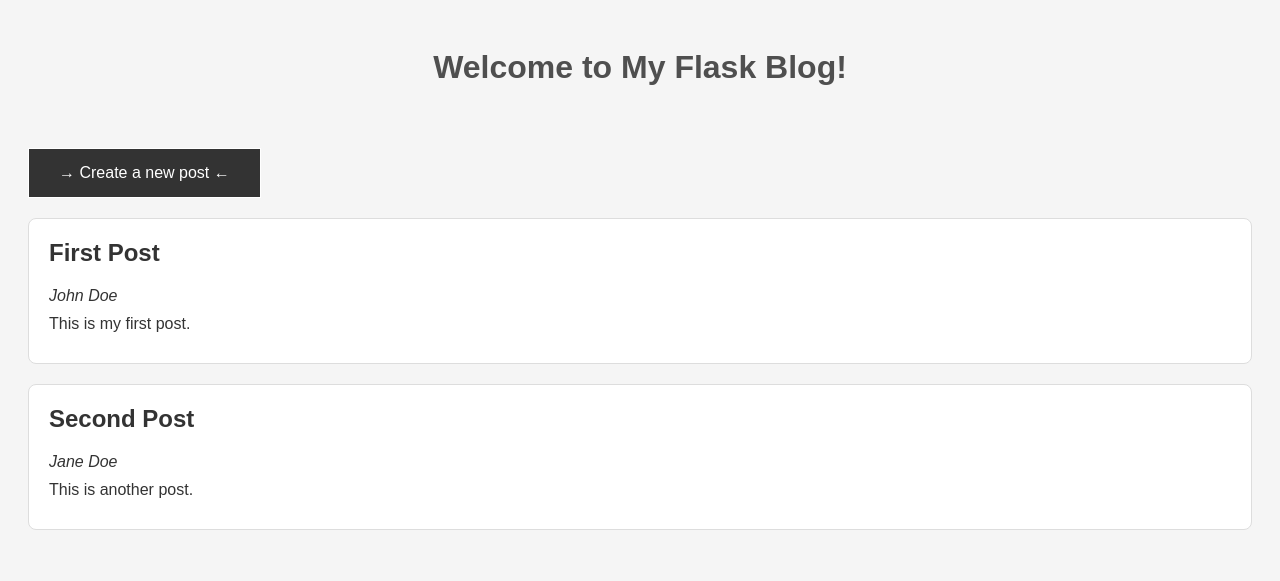
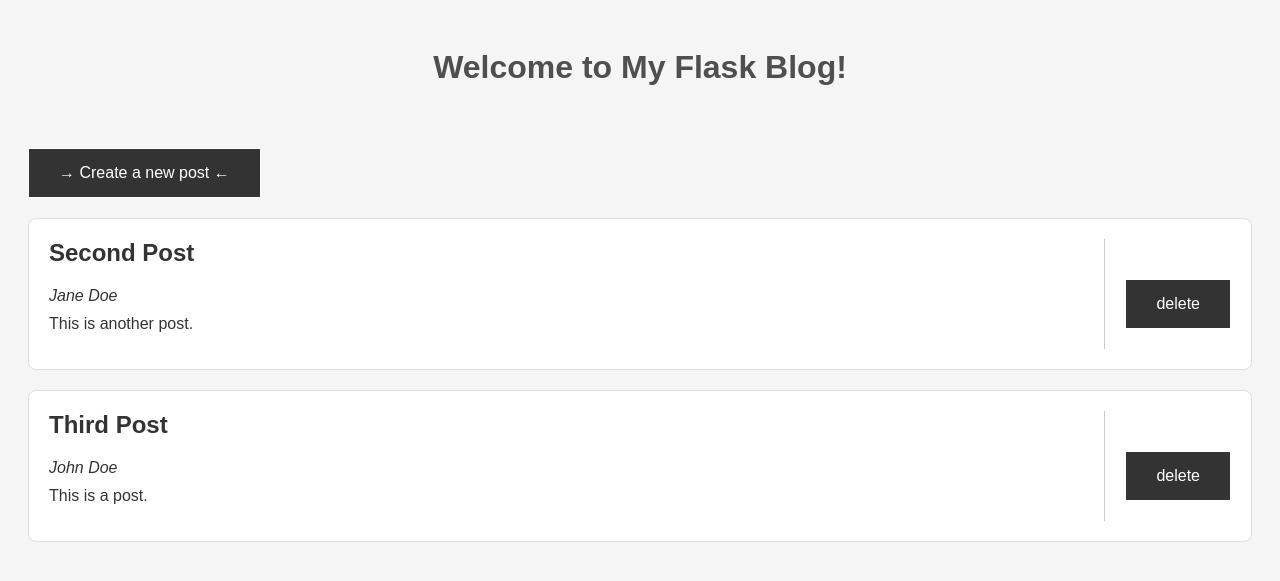
Before and after one commit to maleika-waigel/masterblog-de, a Flask app: page / in a window 1280 px wide. Shown: the top 581 px of the page. Run offline with Flask 3, Linux system fonts and the light colour scheme.

Commit message:
Route zum Löschen von Blogbeiträgen implementiert

```diff
--- a/app.py
+++ b/app.py
@@ -5,23 +5,48 @@ app = Flask(__name__)
 
 
 def load_posts():
+    """Lade alle Blogbeiträge aus der JSON-Datei.
+
+    Returns:
+        list: Eine Liste mit den gespeicherten Blogbeiträgen.
+    """
     with open('data/posts.json', 'r', encoding="utf-8") as file:
         return json.load(file)
 
 
 def save_posts(posts):
+    """Speichere die Blogbeiträge in der JSON-Datei.
+
+    Args:
+        posts (list): Liste der zu speichernden Blogbeiträge.
+    """
     with open("data/posts.json", "w", encoding="utf-8") as newfile:
         json.dump(posts, newfile, indent=3)
 
 
 @app.route('/')
 def index():
+    """Lade die Blogbeiträge und zeige sie auf der Startseite an.
+
+    Returns:
+        str: Gerendertes HTML-Template der Startseite.
+    """
     current_posts = load_posts()
     return render_template('index.html', posts=current_posts)
 
 
 @app.route('/add', methods=['GET', 'POST'])
 def add():
+    """Zeige das Formular an oder füge einen neuen Blogbeitrag hinzu.
+
+    Bei einer GET-Anfrage wird das Formular angezeigt.
+    Bei einer POST-Anfrage werden die Formulardaten ausgelesen,
+    eine eindeutige ID vergeben und der neue Beitrag gespeichert.
+
+    Returns:
+        str | Response: Gerendertes Formular bei GET oder
+            Weiterleitung zur Startseite bei POST.
+    """
     current_posts = load_posts()
 
     if request.method == 'POST':
@@ -53,5 +78,27 @@ def add():
     return render_template('add.html')
 
 
+@app.route('/delete/<int:post_id>')
+def delete(post_id):
+    """Lösche einen Blogbeitrag anhand seiner ID.
+
+    Args:
+        post_id (int): ID des zu löschenden Blogbeitrags.
+
+    Returns:
+        Response: Weiterleitung zur Startseite.
+    """
+    posts = load_posts()
+
+    for post in posts:
+        if post['id'] == post_id:
+            posts.remove(post)
+            break
+
+    save_posts(posts)
+
+    return redirect(url_for('index'))
+
+
 if __name__ == '__main__':
     app.run(host="0.0.0.0", port=5002, debug=True)
--- a/data/posts.json
+++ b/data/posts.json
@@ -1,14 +1,14 @@
 [
-   {
-      "id": 1,
-      "author": "John Doe",
-      "title": "First Post",
-      "content": "This is my first post."
-   },
    {
       "id": 2,
       "author": "Jane Doe",
       "title": "Second Post",
       "content": "This is another post."
+   },
+   {
+      "id": 3,
+      "title": "Third Post",
+      "author": "John Doe",
+      "content": "This is a post."
    }
 ]
--- a/static/style.css
+++ b/static/style.css
@@ -40,6 +40,15 @@ a.back_button {
     padding: 20px;
     margin-bottom: 20px;
     border-radius: 8px;
+    display: flex;
+    justify-content: space-between;
+    gap: 30px;
+}
+
+.post_button {
+    border-left: 1px solid #ccc;
+    padding-left: 20px;
+    align-self: center;
 }
 
 .post h2 {
--- a/templates/index.html
+++ b/templates/index.html
@@ -13,10 +13,16 @@
 
     {% for post in posts %}
     <div class="post">
-        <h2>{{ post['title'] }}</h2>
-        <p><em>{{ post['author'] }}</em></p>
-        <p>{{ post['content'] }}</p>
+        <div class="post_content">
+            <h2>{{ post['title'] }}</h2>
+            <p><em>{{ post['author'] }}</em></p>
+            <p>{{ post['content'] }}</p>
+        </div>
+        <div class="post_button">
+            <a href="{{ url_for('delete', post_id=post['id']) }}" class="button">delete</a>
+        </div>
     </div>
     {% endfor %}
+
 </body>
 </html>
```
